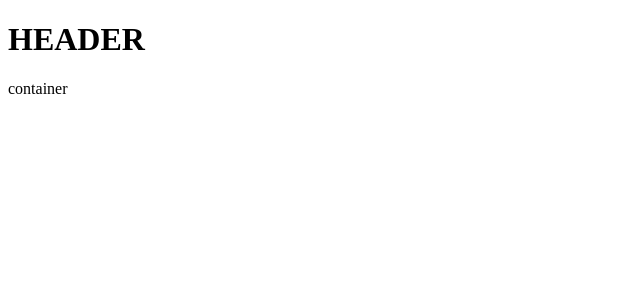
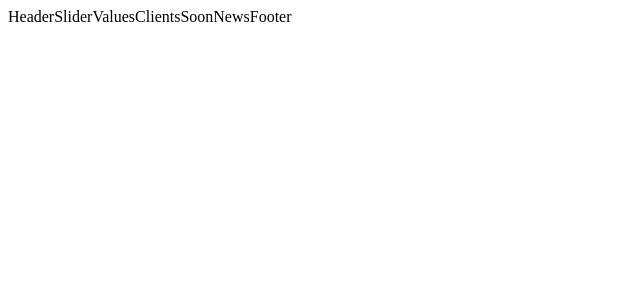
Before and after one commit to saulwolfdev/volu-landing-page, a React (Create React App) app: page / in a window 1280 px wide. Shown: the top 300 px of the page, without its empty margins (0-640 px from the left). Built offline with nearby package versions, Linux system fonts and the light colour scheme.

Commit message:
Construyendo estructura

```diff
--- a/src/components/App.js
+++ b/src/components/App.js
@@ -2,9 +2,7 @@ import React from "react";
 import Home from "./pages/Home";
 function App() {
   return (
-   <>
    <Home/>
-   </>
   );
 }
 
--- a/src/components/common/Header.js
+++ b/src/components/common/Header.js
@@ -2,8 +2,8 @@ import React from "react";
 
 export function Header(){
     return(
-        <div>
-            <h1>HEADER</h1>
-        </div>
+        <>
+        Header
+        </>
     )
 }
--- a/src/components/common/Soon.js
+++ b/src/components/common/Soon.js
@@ -0,0 +1,9 @@
+import React from "react";
+
+export const Soon =()=>{
+    return(
+       <>
+       Soon
+       </>
+    )
+   };
--- a/src/components/common/Values.js
+++ b/src/components/common/Values.js
@@ -0,0 +1,9 @@
+import React from "react";
+
+export const Values =()=>{
+    return(
+       <>
+       Values
+       </>
+    )
+   };
--- a/src/components/common/WrapperContainer.js
+++ b/src/components/common/WrapperContainer.js
@@ -1,10 +1,20 @@
 import React from "react";
-import { Header,Contanier } from "components/common";
+import { Header,Slider,Values,Clients,Soon,News,Footer} from "components/common";
+import styled from "styled-components";
+
+
+
 export function WrapperContainer(){
     return(
         <>
          <Header/>
-         <Contanier/>
+         <Slider/>
+         <Values/>
+         <Clients/>
+         <Soon/>
+         <News/>
+         <Footer/>
+
       </>
     )
 }
--- a/src/components/pages/Home.js
+++ b/src/components/pages/Home.js
@@ -1,10 +1,8 @@
 import React from "react";
-import { Contanier, Header, WrapperContainer } from "components/common";
+import { WrapperContainer } from "components/common";
 
 export default function Home(){
     return(
-        <>
         <WrapperContainer/>
-        </>
     )
-}
+};
```
Also changed, not shown: src/components/common/index.js (+6 -1 lines).
